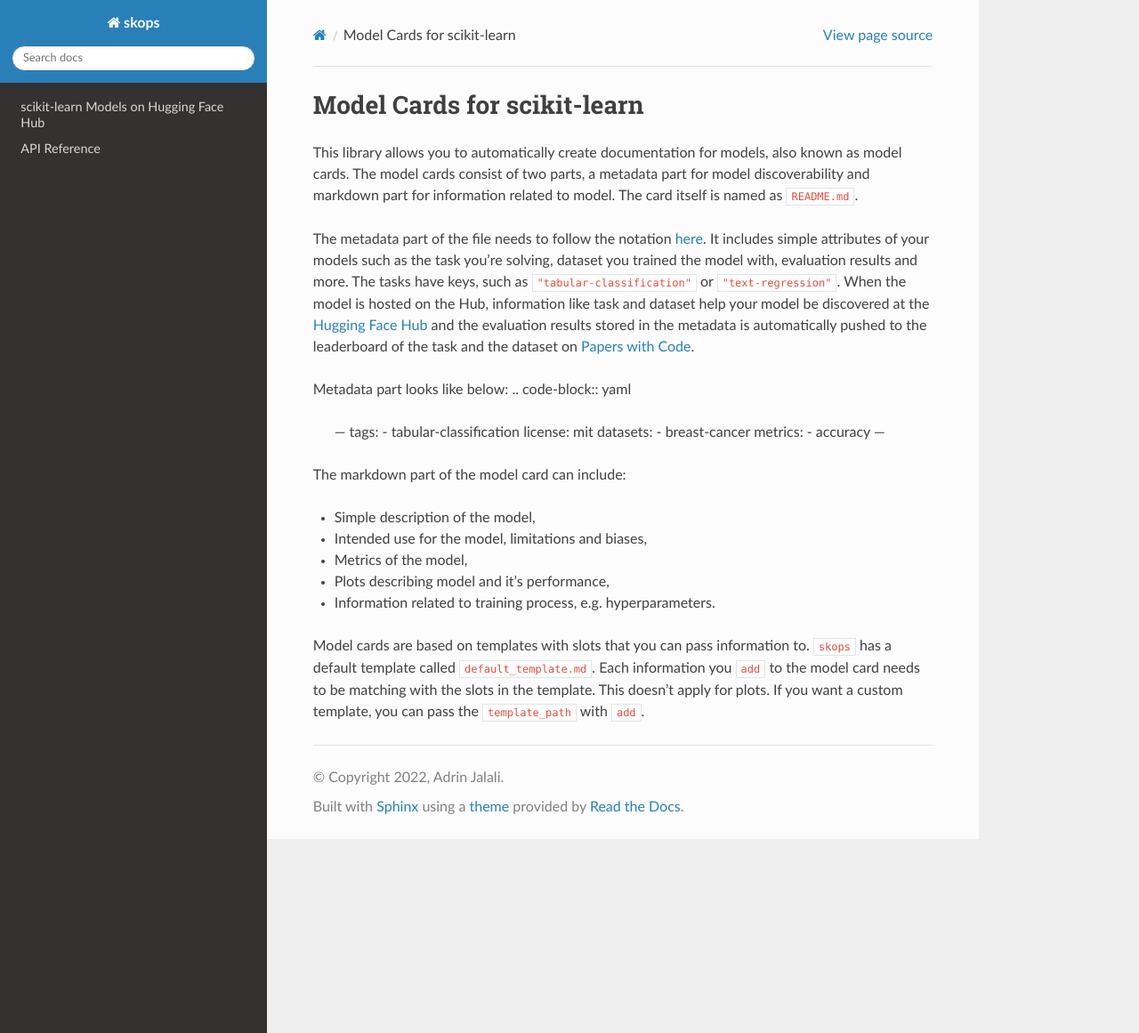
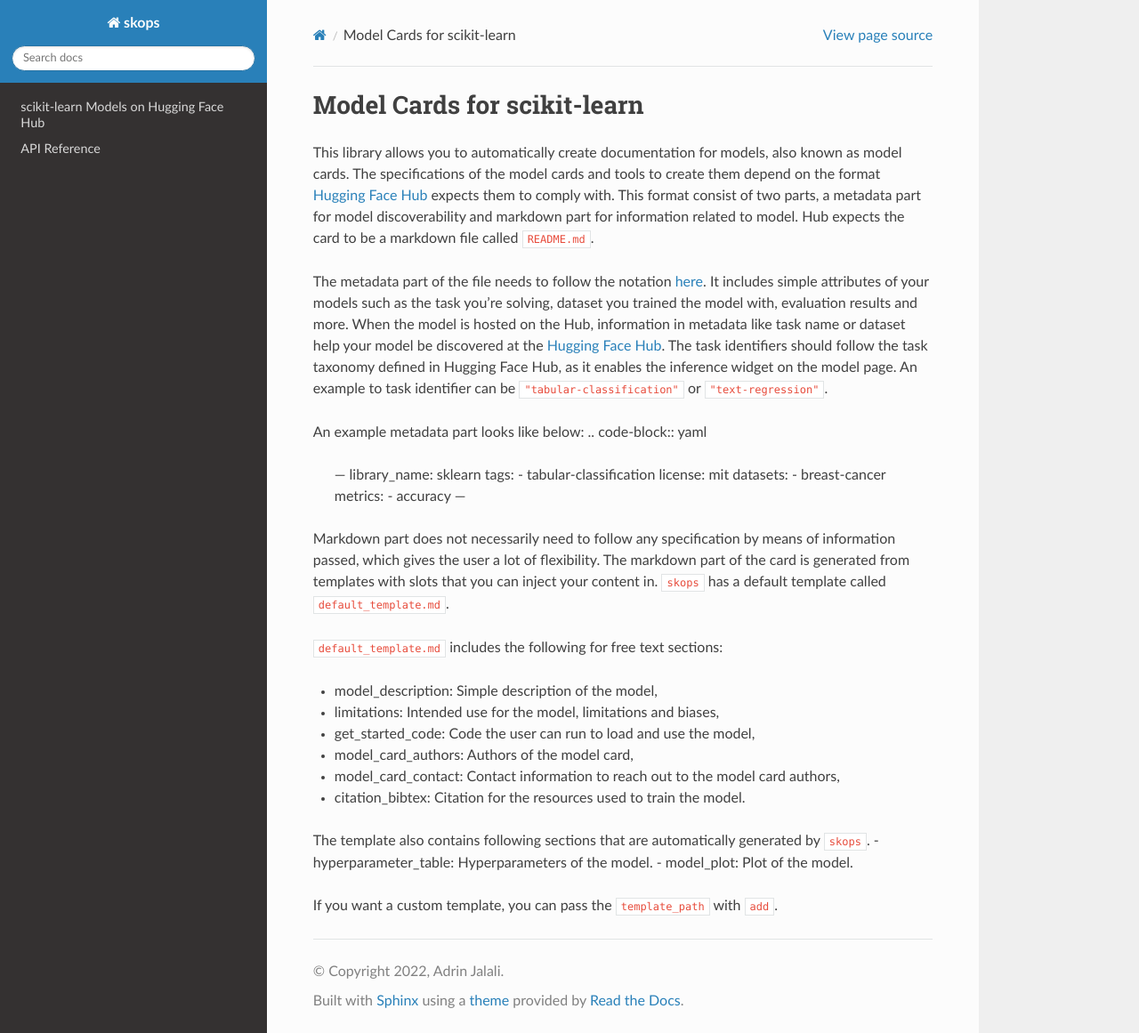
Before and after one commit to skops-dev/skops, a Sphinx documentation site: the page built from docs/model_card.rst, in a window 1280 px wide and 1161 px high. Shown: the whole window at 89% size. Built offline with Sphinx 7.4.7 and the Read the Docs theme 2.0.0, drawn with Linux system fonts in a browser that asks for light colours.

Commit message:
addressed comments

```diff
--- a/docs/index.rst
+++ b/docs/index.rst
@@ -21,7 +21,9 @@ The following examples are good starting points:
   :ref:`sphx_glr_auto_examples_plot_model_card.py`
 
 In order to better understand the role of each file and their content when
-uploaded to Hugging Face Hub, refer to this :ref:`user guide <hf_hub>`.
+uploaded to Hugging Face Hub, refer to this :ref:`user guide <hf_hub>`. You can
+refer to :ref:`user guide <model_card>` to see how you can leverage model cards
+for documenting your scikit-learn models and enabling reproducibility.
 
 User Guide / API Reference
 ==========================
--- a/docs/model_card.rst
+++ b/docs/model_card.rst
@@ -4,24 +4,27 @@ Model Cards for scikit-learn
 ============================
 
 This library allows you to automatically create documentation for models, also
-known as model cards. The model cards consist of two parts, a metadata part for
-model discoverability and markdown part for information related to model. The
-card itself is named as ``README.md``.
+known as model cards. The specifications of the model cards and tools to create
+them depend on the format `Hugging Face Hub <https://huggingface.co/>`__ expects
+them to comply with. This format consist of two parts, a metadata part for model
+discoverability and markdown part for information related to model. Hub expects
+the card to be a markdown file called ``README.md``.
 
 The metadata part of the file needs to follow the notation `here
 <https://huggingface.co/docs/hub/models-cards#model-card-metadata>`__. It
 includes simple attributes of your models such as the task you're solving,
-dataset you trained the model with, evaluation results and more. The tasks have
-keys, such as ``"tabular-classification"`` or ``"text-regression"``. When the model
-is hosted on the Hub, information like task and dataset help your model be
-discovered at the `Hugging Face Hub <https://huggingface.co/models>`__ and the
-evaluation results stored in the metadata is automatically pushed to the
-leaderboard of the task and the dataset on `Papers with Code
-<paperswithcode.com>`__.
+dataset you trained the model with, evaluation results and more. When the model
+is hosted on the Hub, information in metadata like task name or dataset help
+your model be discovered at the `Hugging Face Hub
+<https://huggingface.co/models>`__. The task identifiers should follow the task
+taxonomy defined in Hugging Face Hub, as it enables the inference widget on the
+model page. An example to task identifier can be ``"tabular-classification"`` or
+``"text-regression"``.
 
-Metadata part looks like below:
+An example metadata part looks like below:
 .. code-block:: yaml
     ---
+    library_name: sklearn
     tags:
     - tabular-classification
     license: mit
@@ -31,16 +34,22 @@ Metadata part looks like below:
     - accuracy
     ---
 
-The markdown part of the model card can include:
+Markdown part does not necessarily need to follow any specification by means of
+information passed, which gives the user a lot of flexibility. The markdown part
+of the card is generated from templates with slots that you can inject your
+content in. ``skops`` has a default template called ``default_template.md``.
 
-- Simple description of the model,
-- Intended use for the model, limitations and biases,
-- Metrics of the model,
-- Plots describing model and it's performance,
-- Information related to training process, e.g. hyperparameters.
+``default_template.md`` includes the following for free text sections:
 
-Model cards are based on templates with slots that you can pass information to.
-``skops`` has a default template called ``default_template.md``. Each
-information you ``add`` to the model card needs to be matching with the slots in
-the template. This doesn't apply for plots. If you want a custom template, you can
-pass the ``template_path`` with ``add``.
+- model_description: Simple description of the model,
+- limitations: Intended use for the model, limitations and biases,
+- get_started_code: Code the user can run to load and use the model,
+- model_card_authors: Authors of the model card,
+- model_card_contact: Contact information to reach out to the model card authors,
+- citation_bibtex: Citation for the resources used to train the model.
+
+The template also contains following sections that are automatically generated by ``skops``.
+- hyperparameter_table: Hyperparameters of the model.
+- model_plot: Plot of the model.
+
+If you want a custom template, you can pass the ``template_path`` with ``add``.
```
